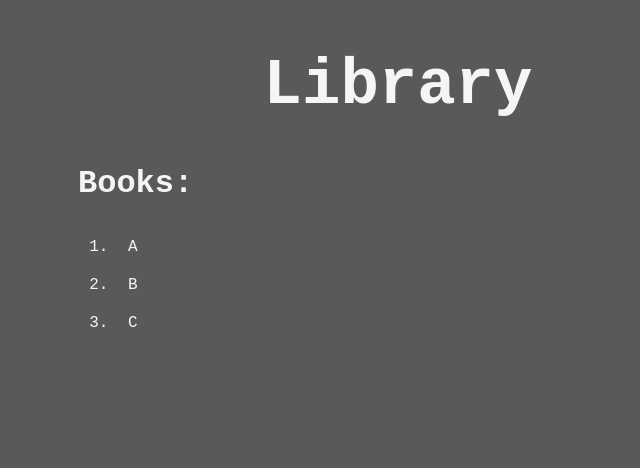
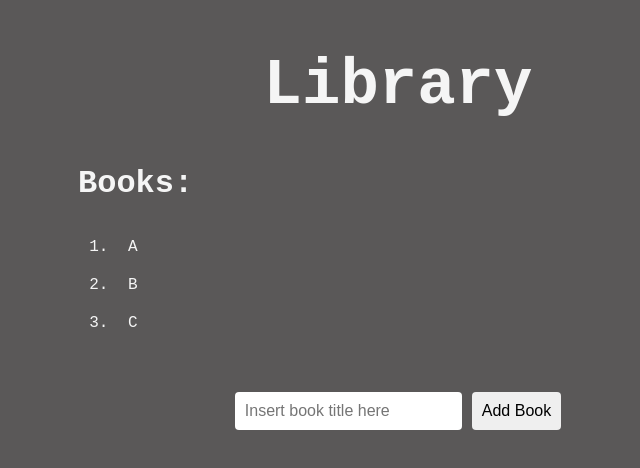
Before and after one commit to preto-phil/Library, a plain HTML site: page index.html in a window 1280 px wide. Shown: the whole page, without its empty margins (242-882 px from the left). Drawn offline with Linux system fonts and the light colour scheme.

Commit message:
Input and button added to HTML, further CSS styling added

```diff
--- a/index.html
+++ b/index.html
@@ -18,6 +18,12 @@
       <li>C</li>
     </ol>
   </div>
+  <div class="add">
+    <input type="text" name="book" id="new-book" placeholder="Insert book title here">
+    <span>
+      <button>Add Book</button>
+    </span>
+  </div>
 
   <script src="./js.js"></script>
 </body>
--- a/style.css
+++ b/style.css
@@ -26,5 +26,41 @@ li {
   padding: 10px;
 
   font-size: 1rem;
+}
 
+.add {
+  margin-top: 50px;
+  display: flex;
+  justify-content: center;
 }
+
+input {
+  padding: 10px;
+
+  font-size: 1rem;
+
+  border: none;
+  border-radius: 4px;
+}
+
+button {
+  padding: 10px;
+
+  margin-left: 10px;
+
+  font-size: 1rem;
+
+  border: none;
+  border-radius: 4px;
+}
+
+input:hover,
+button:hover {
+  background-color: rgb(216, 216, 216);
+}
+
+input:focus,
+button:active {
+  font-size: 1.1rem;
+  background-color: #fff;
+}
```
